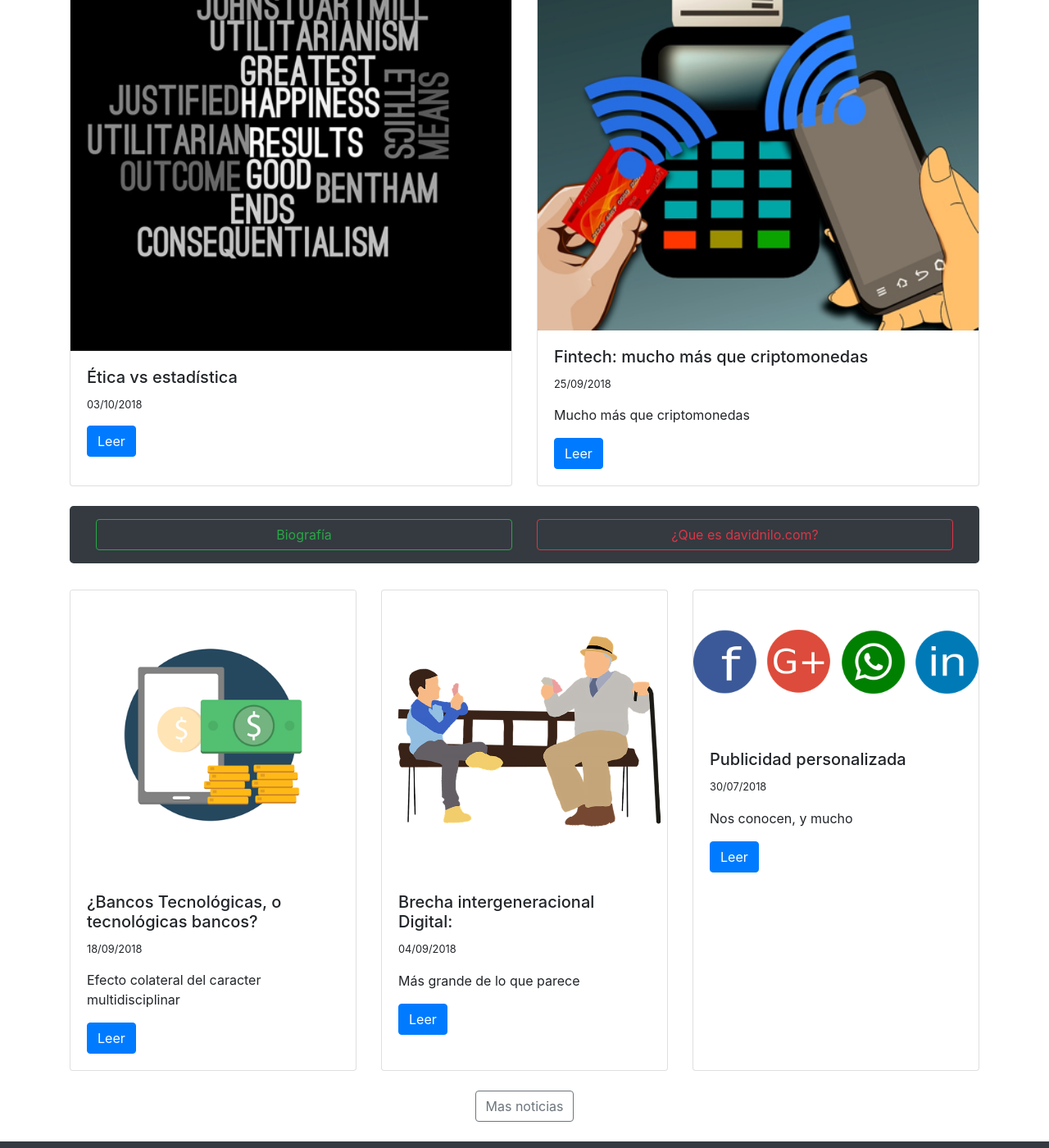
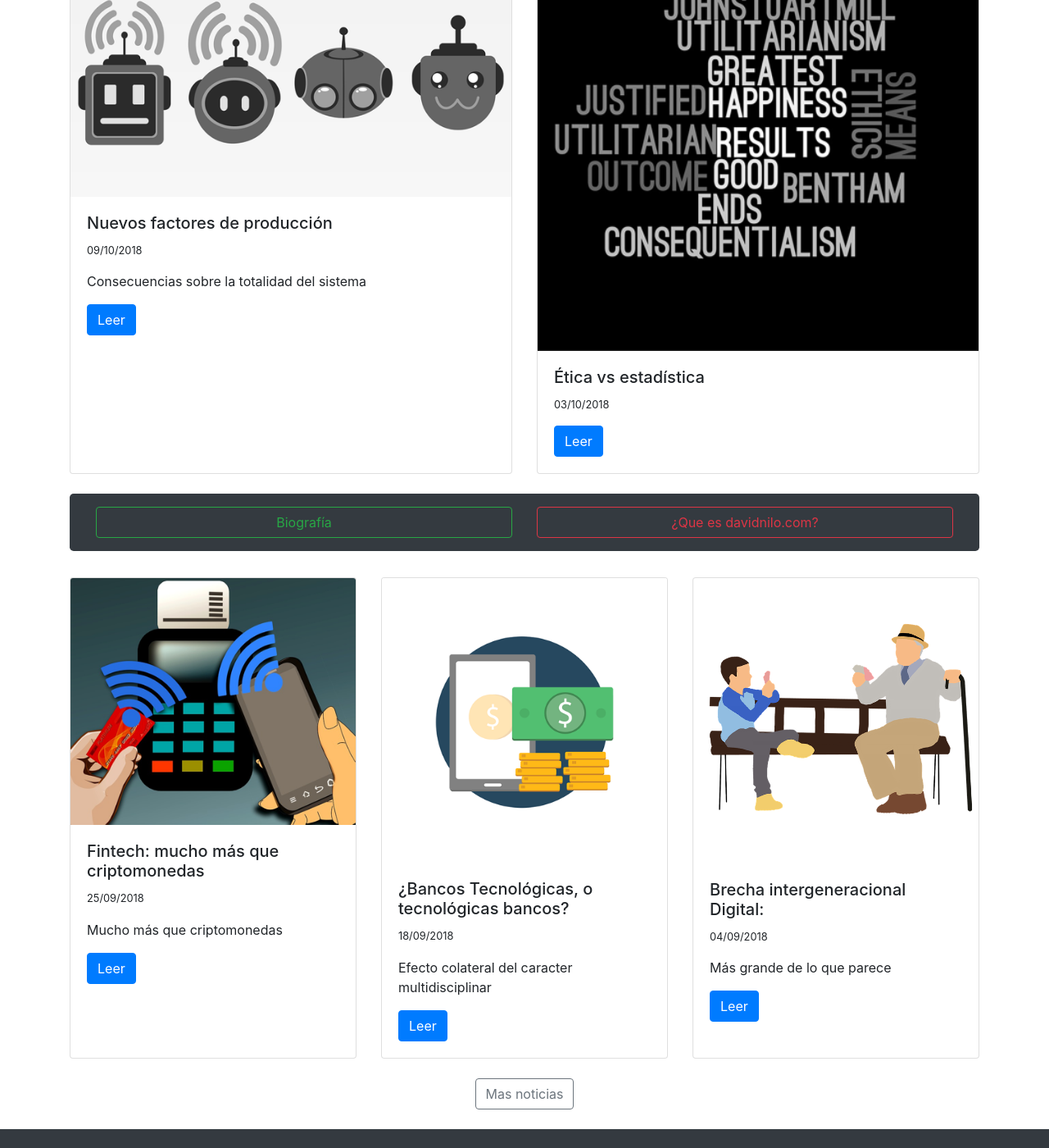
Before and after one commit to davidnilo94/davidnilo94.github.io, a Jekyll site: the page built from index.html, in a window 1280 px wide and 1400 px high, scrolled down 591 px. Shown: the whole window at 82% size. Built offline with Jekyll 4.4.1, drawn with Linux system fonts in a browser that asks for light colours; nearby versions of some CDN libraries.

Commit message:
Create 2018-10-09-nuevos-factores-de-producci-n.md

```diff
--- a/_posts/2018-10-09-nuevos-factores-de-producci-n.md
+++ b/_posts/2018-10-09-nuevos-factores-de-producci-n.md
@@ -1,10 +1,11 @@
 ---
 layout: posts
 date: '2018-10-09 10:40 +0200'
-image: /media/
 disqus: true
-published: false
+published: true
 title: Nuevos factores de producción
+description: Consecuencias sobre la totalidad del sistema
+image: /media/fdsaf.png
 ---
 
 
@@ -12,7 +13,7 @@ title: Nuevos factores de producción
 
 ## Consecuencias sobre la totalidad del sistema
 
-![robots]({{site.baseurl}}/media/fdsaf.png)!
+![robots]({{site.baseurl}}/media/fdsaf.png)
 
 Tierra, trabajo, capital y organización, quizá te suene a clase de historia de instituto, en la que se hablaba de la teoría económica a partir de la cual se explicaba la generación de todo bien y/o servicio presente en el mercado.
 Estos, podían ser utilizados en sí mismos, o en su defecto, ser transformados, para la consecución de dicho fin.
```
Also changed, not shown: other parts of _posts/2018-10-09-nuevos-factores-de-producci-n.md (+2 -0 lines).
